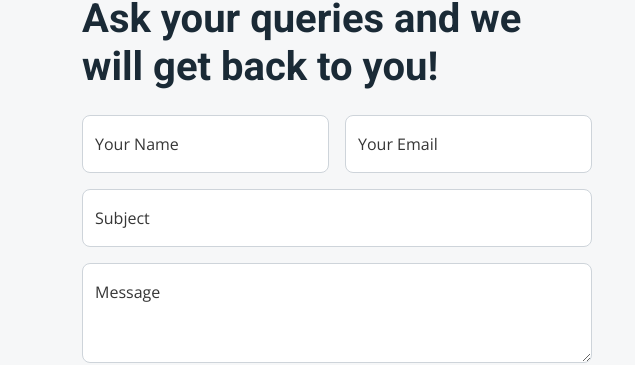
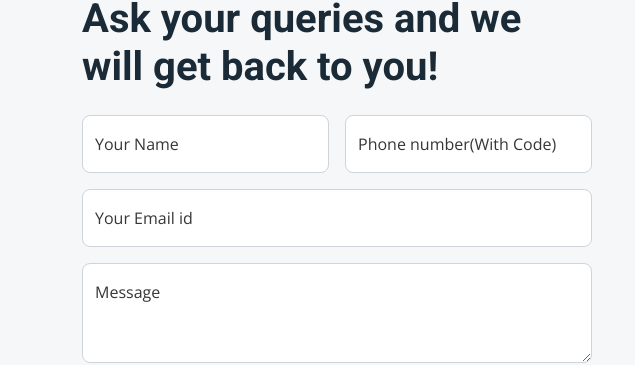
Before and after one commit to templeiskconbh/templeiskconbh.github.io, a plain HTML site: page contact.html in a window 1280 px wide. Shown: the part 424-789 px from the top of the page, 0-635 px from the left. Drawn offline with nearby package versions, Linux system fonts and the light colour scheme.

Commit message:
forms update

```diff
--- a/contact.html
+++ b/contact.html
@@ -176,23 +176,23 @@
                   <div class="col-md-6">
                     <div class="form-floating">
                       <input
-                        type="email"
+                        type="number"
                         class="form-control"
-                        id="email"
-                        placeholder="Your Email"
+                        id="phone"
+                        placeholder="Phone Number(with Code)"
                       />
-                      <label for="email">Your Email</label>
+                      <label for="phone">Phone number(With Code)</label>
                     </div>
                   </div>
                   <div class="col-12">
                     <div class="form-floating">
                       <input
-                        type="text"
+                        type="email"
                         class="form-control"
-                        id="subject"
-                        placeholder="Subject"
+                        id="email"
+                        placeholder="Your Email id"
                       />
-                      <label for="subject">Subject</label>
+                      <label for="email">Your Email id</label>
                     </div>
                   </div>
                   <div class="col-12">
```
